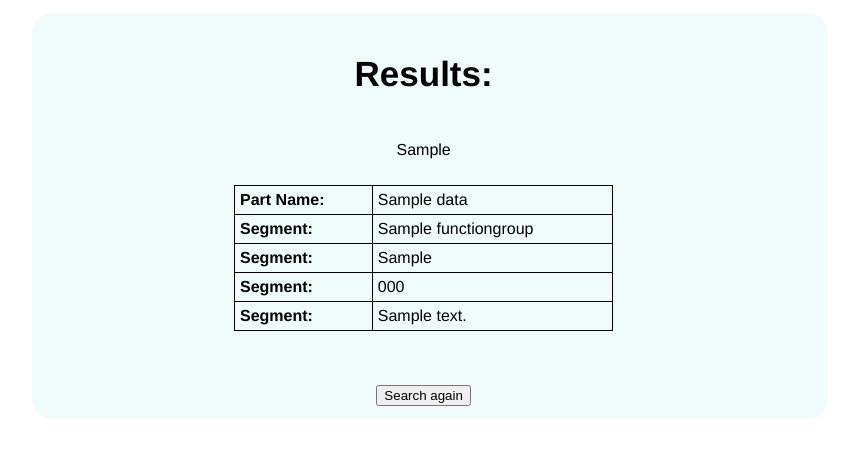
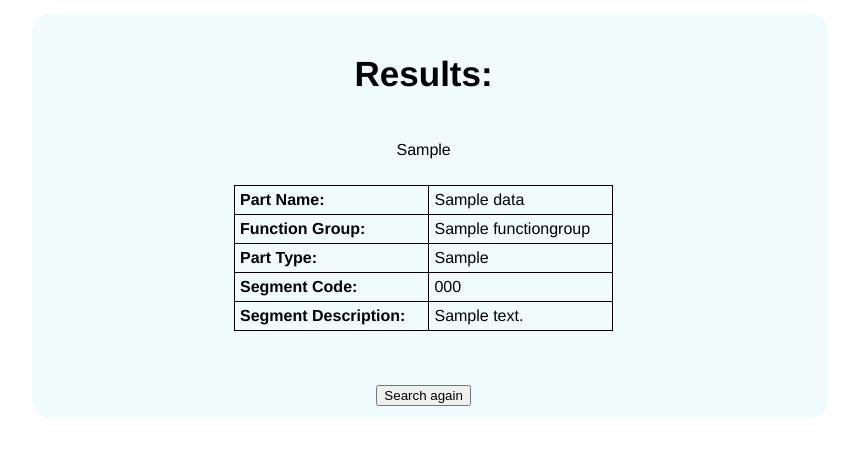
Before and after one commit to maheshksingh/testazureapp, a Flask app: template templates/public/form_result1.html in a window 1280 px wide. Shown: the top 458 px of the page, without its empty margins (229-1088 px from the left). Run offline with Flask 2, Linux system fonts and the light colour scheme; the template is opened without the code that fills it: most values are stand-ins (such as "Sample title", 1, 10 or a date in 2020).

Commit message:
form result added - June 07

```diff
--- a/templates/public/form_result1.html
+++ b/templates/public/form_result1.html
@@ -84,19 +84,19 @@ th, td {
 		<td>{{i.Name}}</td>
 	</tr>
 	<tr>
-		<th>Segment:</th>
+		<th>Function Group:</th>
 		<td>{{i.Functiongroup}}</td>
 	</tr>
 	<tr>
-		<th>Segment:</th>
+		<th>Part Type:</th>
 		<td>{{i.PartType}}</td>
 	</tr>
 	<tr>
-		<th>Segment:</th>
+		<th>Segment Code:</th>
 		<td>{{i.SegmentCode}}</td>
 	</tr>
 	<tr>
-		<th>Segment:</th>
+		<th>Segment Description:</th>
 		<td>{{i.SegmentDescription}}</td>
 	</tr>
 </table><br><br>
```
